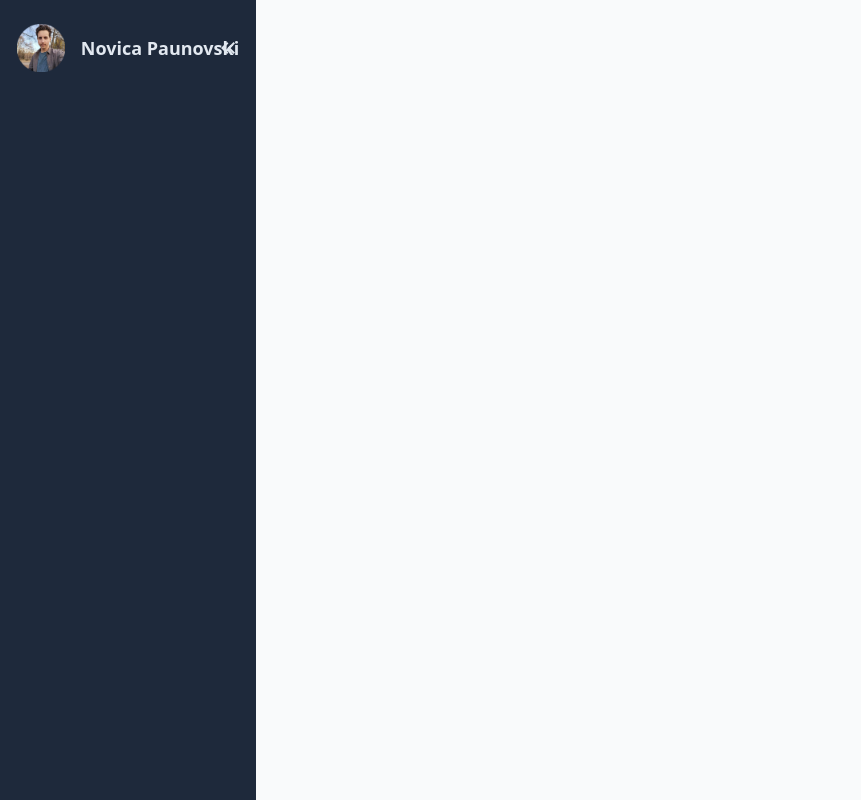
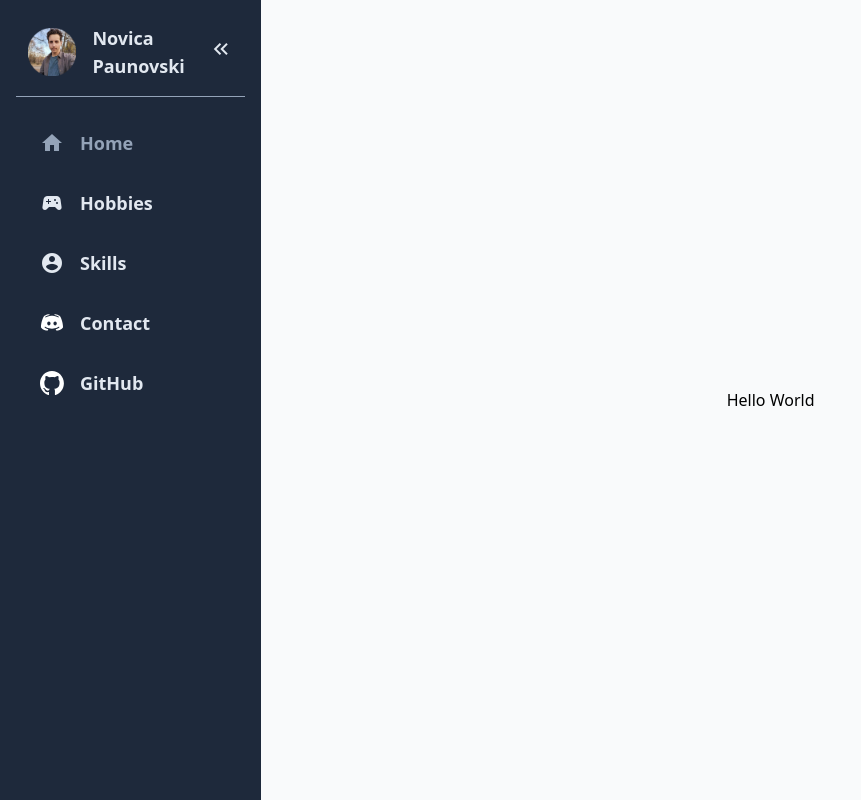
Before and after one commit to NovicaPaunovski/NovicaPaunovski.github.io, a Nuxt app: page / in a window 1280 px wide. Both pictures are taken after a click on the button "keyboard_double_arrow_right". Shown: the whole page, without its empty margins (0-861 px from the left). Built offline with nearby package versions, Linux system fonts and the light colour scheme.

Commit message:
Finished up sidebar

```diff
--- /dev/null
+++ b/components/Sidebar.vue
@@ -0,0 +1,88 @@
+<template>
+    <aside id="sidebar" :class="`${isExpanded ? 'is-expanded' : 'items-center'} sidebar flex flex-col min-h-screen bg-slate-800 text-slate-200 overflow-hidden p-4`">
+        <div class="logo mb-4 mt-2 flex flex-row justify-between items-center px-1">
+            <img  class="w-12" src="../assets/content/novica-paunovski.png" alt="Vue">
+            <span v-if="isExpanded" class="ml-4 font-bold text-lg mr-2 flex flex-col justify-start">Novica <span>Paunovski</span></span>
+            <button v-if="isExpanded" class="hover:text-slate-400 cursor-pointer ml-4" @click="toggleSidebar">
+              <span class="material-icons">keyboard_double_arrow_left</span>
+            </button>
+        </div>
+          <div class="sidebar-toggle-wrapper flex justify-end mb-4" v-if="!isExpanded">
+            <button class="sidebar-toggle hover:text-slate-400 cursor-pointer" @click="toggleSidebar">
+              <span class="material-icons">keyboard_double_arrow_right</span>
+            </button>
+          </div>
+          <div class="menu-wrapper mb-4 w-full border-t border-slate-400">
+            <div :class="`${isExpanded ? 'ml-6' : 'ml-3'}`">
+                <NuxtLink class="flex flex-row justify-start items-center mt-8 cursor-pointer" to="/">
+                    <span class="material-icons">home</span>
+                    <span v-if="isExpanded" class="font-bold text-lg ml-4">Home</span>
+                </NuxtLink>
+                <NuxtLink class="flex flex-row justify-start items-center mt-8 cursor-pointer">
+                    <span class="material-icons">sports_esports</span>
+                    <span v-if="isExpanded" class="font-bold text-lg ml-4">Hobbies</span>
+                </NuxtLink>
+                <NuxtLink class="flex flex-row justify-start items-center mt-8 cursor-pointer">
+                    <span class="material-icons">account_circle</span>
+                    <span v-if="isExpanded" class="font-bold text-lg ml-4">Skills</span>
+                </NuxtLink>
+                <NuxtLink class="flex flex-row justify-start items-center mt-8 cursor-pointer">
+                    <img src="../assets/content/icons8-discord-24.svg" class="w-6 h-6"/>
+                    <span v-if="isExpanded" class="font-bold text-lg ml-4">Contact</span>
+                </NuxtLink>
+                <a class="flex flex-row justify-start items-center mt-8 cursor-pointer" href="https://github.com/NovicaPaunovski" target="_blank">
+                    <img src="../assets/content/github-mark-white.svg" class="w-6 h-6"/>
+                    <span v-if="isExpanded" class="font-bold text-lg ml-4">GitHub</span>
+                </a>
+            </div>
+          </div>
+      </aside>
+</template>
+
+<script setup lang="ts">
+  const isExpanded = ref(false);
+
+  const toggleSidebar = () => {
+    isExpanded.value = !isExpanded.value;
+  }
+</script>
+
+<style scoped>
+.router-link-exact-active {
+    color: rgb(148 163 184);
+  }
+
+  #body {
+    @media (max-width: 768px) {
+      padding-left: 6rem;
+    }
+  }
+
+  #sidebar {
+    transition: 0.2s ease-out;
+
+    &.is-expanded {
+      width: 25%;
+
+      @media (min-width: 1366px) {
+        width: 15%;
+      }
+
+      @media (max-width: 768px) {
+        width: 60%;
+      }
+
+      .logo {
+        display: flex;
+        justify-content: center;
+      }
+    }
+
+    @media (max-width: 768px) {
+      position: fixed;
+      z-index: 99;
+    }
+
+    width: calc(3rem + 32px);
+  }
+</style>
--- a/layouts/default.vue
+++ b/layouts/default.vue
@@ -1,84 +1,8 @@
 <template>
-    <main class="flex flex-row min-w-screen min-h-screen">
-      <aside id="sidebar" :class="`${isExpanded ? 'is-expanded' : 'items-center'} sidebar flex flex-col min-h-screen bg-slate-800 text-slate-200 overflow-hidden p-4`">
-        <div class="logo mb-4 mt-2 flex flex-row justify-between items-center">
-            <NuxtLink to="/">
-              <img :class="`${isExpanded ? 'expanded-width' : 'w-8'}`" src="../assets/content/novica-paunovski.png" alt="Vue">
-            </NuxtLink>
-            <span v-if="isExpanded" class="ml-4 font-bold text-lg">Novica Paunovski</span>
-          </div>
-          <div class="sidebar-toggle-wrapper flex justify-end mb-4">
-            <button class="sidebar-toggle hover:text-slate-400 cursor-pointer" @click="toggleSidebar">
-              <span class="material-icons">keyboard_double_arrow_right</span>
-            </button>
-          </div>
-      </aside>
-      <div id="body">
+  <main class="flex flex-row min-w-screen min-h-screen">
+      <Sidebar />
+      <div id="body" class="w-full">
         <slot />
       </div>
     </main>
 </template>
-
-<script setup>
-  const isExpanded = ref(false);
-
-  const toggleSidebar = () => {
-    isExpanded.value = !isExpanded.value;
-  }
-</script>
-
-<style scoped>
-  .router-link-exact-active {
-    color: #12b488;
-  }
-
-  #body {
-    @media (max-width: 768px) {
-      padding-left: 6rem;
-    }
-  }
-
-  .expanded-width {
-    width: 3rem;
-  }
-
-  .sidebar-toggle-wrapper {
-    position: relative;
-    top: 0;
-    transition: 0.2s ease-out;
-  }
-
-  #sidebar {
-    transition: 0.2s ease-out;
-
-    &.is-expanded {
-      width: 20%;
-
-      @media (max-width: 768px) {
-        width: 50%;
-      }
-
-      .logo {
-        display: flex;
-        justify-content: center;
-      }
-
-
-
-      .sidebar-toggle-wrapper {
-        top: -3.6rem;
-      }
-
-      .sidebar-toggle {
-        transform: rotate(-180deg);
-      }
-    }
-
-    @media (max-width: 768px) {
-      position: fixed;
-      z-index: 99;
-    }
-
-    width: calc(2.5rem + 32px);
-  }
-</style>
--- a/pages/index.vue
+++ b/pages/index.vue
@@ -1,13 +1,5 @@
 <template>
-    <div>
-
+    <div class="w-full h-full flex justify-center items-center">
+        <h1>Hello World</h1>
     </div>
 </template>
-
-<script setup lang="ts">
-
-</script>
-
-<style scoped>
-
-</style>
```
Also changed, not shown: assets/content/github-mark-white.svg (added), assets/content/icons8-discord-24.svg (added).
